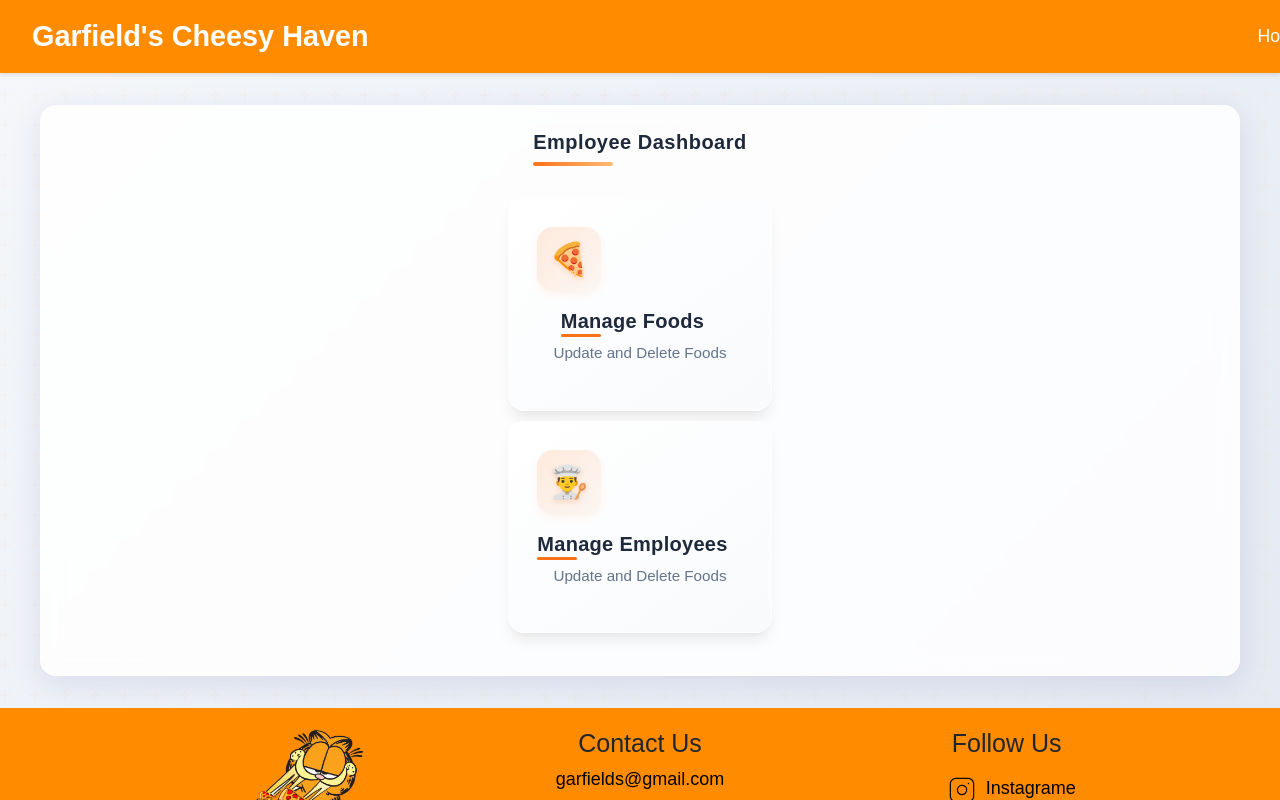
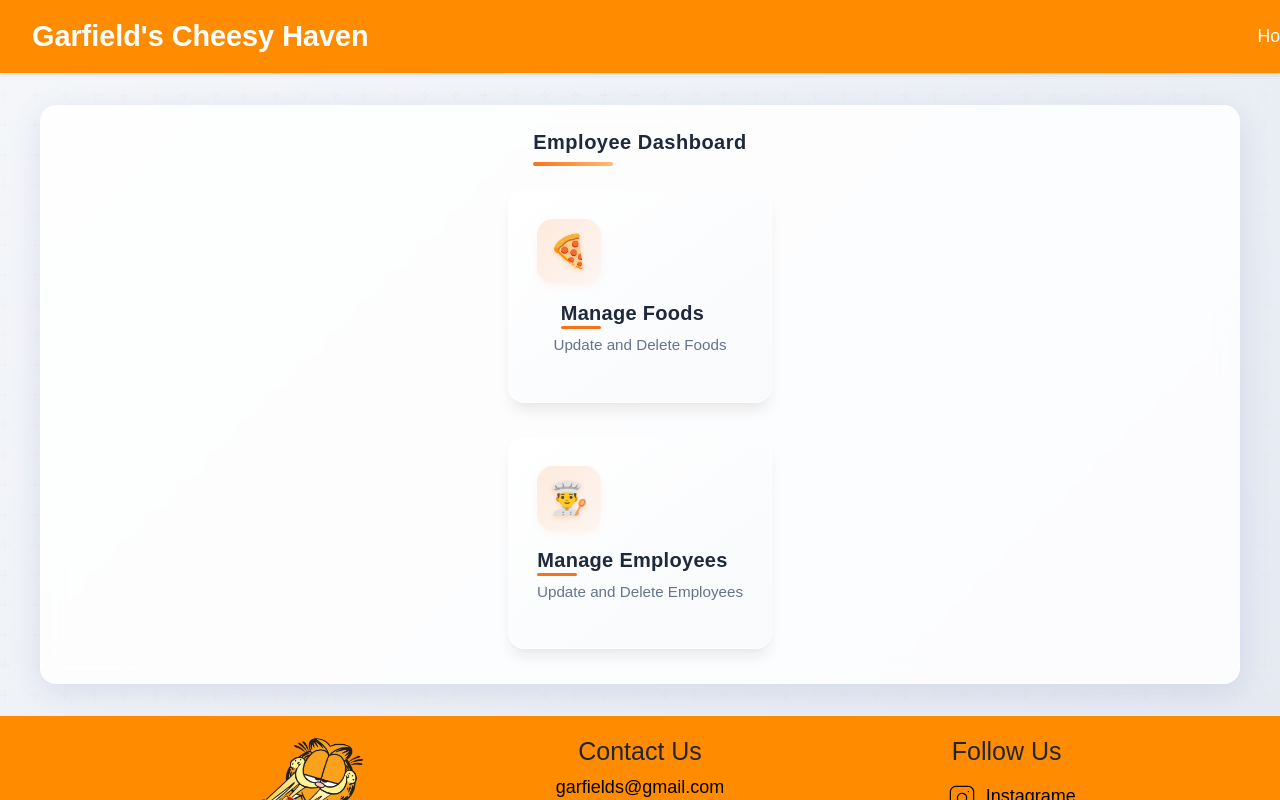
Before and after one commit to uvindusl/EAD2-Frontend, a React (Vite) app: page /admin/dashboard in a window 1280 px wide. Shown: the top 800 px of the page. Built offline with nearby package versions, Linux system fonts and the light colour scheme.

Commit message:
refactor: enhance EmployeeDashboard styling and layout; update grid structure and fix description for managing employees

```diff
--- a/src/css/EmployeeDashboard.css
+++ b/src/css/EmployeeDashboard.css
@@ -1,6 +1,3 @@
-/* employee-dashboard-enhanced.css */
-
-/* Rich background with subtle pattern */
 .bg-gray-100 {
   background-image: linear-gradient(135deg, #f5f7fa 0%, #e4e9f2 100%);
   background-attachment: fixed;
@@ -71,8 +68,8 @@ input[type="text"]:focus + .absolute {
 
 /* Card grid layout with improved spacing */
 .grid {
-  gap: 1.5rem !important;
-  padding: 0.5rem;
+  display: grid;
+  gap: 1.5rem;
 }
 
 /* Beautiful card design */
@@ -191,26 +188,6 @@ input[type="text"]:focus + .absolute {
   box-shadow: inset 0 2px 5px rgba(0, 0, 0, 0.05);
 }
 
-/* Custom scrollbar */
-::-webkit-scrollbar {
-  width: 10px;
-}
-
-::-webkit-scrollbar-track {
-  background: #f1f1f1;
-  border-radius: 10px;
-}
-
-::-webkit-scrollbar-thumb {
-  background: linear-gradient(to bottom, #f97316, #fb923c);
-  border-radius: 10px;
-  border: 2px solid #f1f1f1;
-}
-
-::-webkit-scrollbar-thumb:hover {
-  background: linear-gradient(to bottom, #ea580c, #f97316);
-}
-
 /* Responsive adjustments */
 @media (max-width: 768px) {
   main.container {
--- a/src/pages/EmployeeDashboard.tsx
+++ b/src/pages/EmployeeDashboard.tsx
@@ -24,7 +24,7 @@ const EmployeeDashboard: React.FC = () => {
     },
     {
       title: "Manage Employees",
-      description: "Update and Delete Foods",
+      description: "Update and Delete Employees",
       icon: "👨‍🍳",
       route: "/admin/view/employees",
     },
@@ -49,7 +49,7 @@ const EmployeeDashboard: React.FC = () => {
           <h2 className="text-xl font-semibold mb-4">Employee Dashboard</h2>
         </div>
 
-        <div className="grid grid-cols-1 md:grid-cols-2 lg:grid-cols-3 xl:grid-cols-4 gap-4">
+        <div className="grid grid-cols-1 sm:grid-cols-2 md:grid-cols-3 gap-4">
           {filteredTiles.map((tile, index) => (
             <div
               key={index}
```
